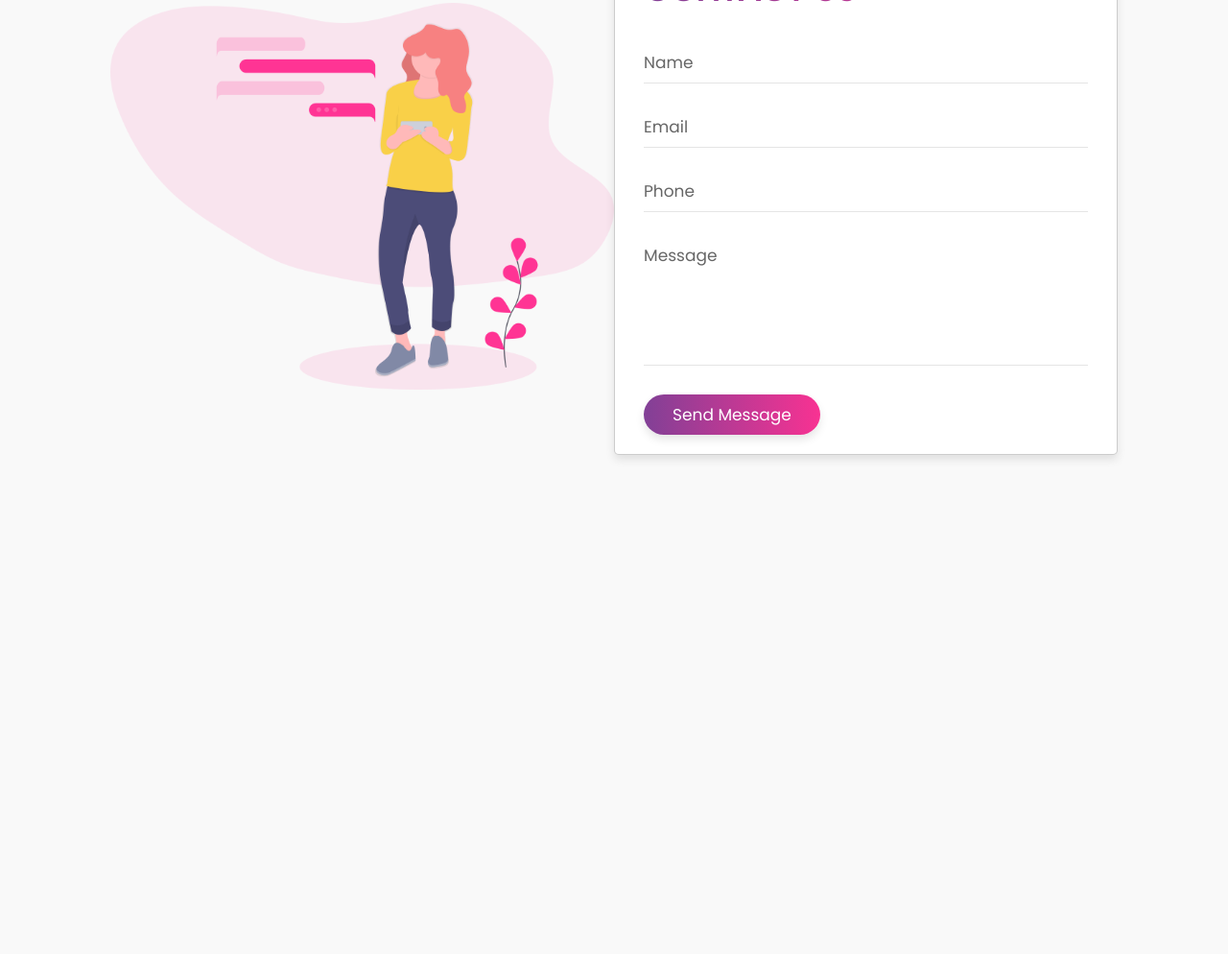
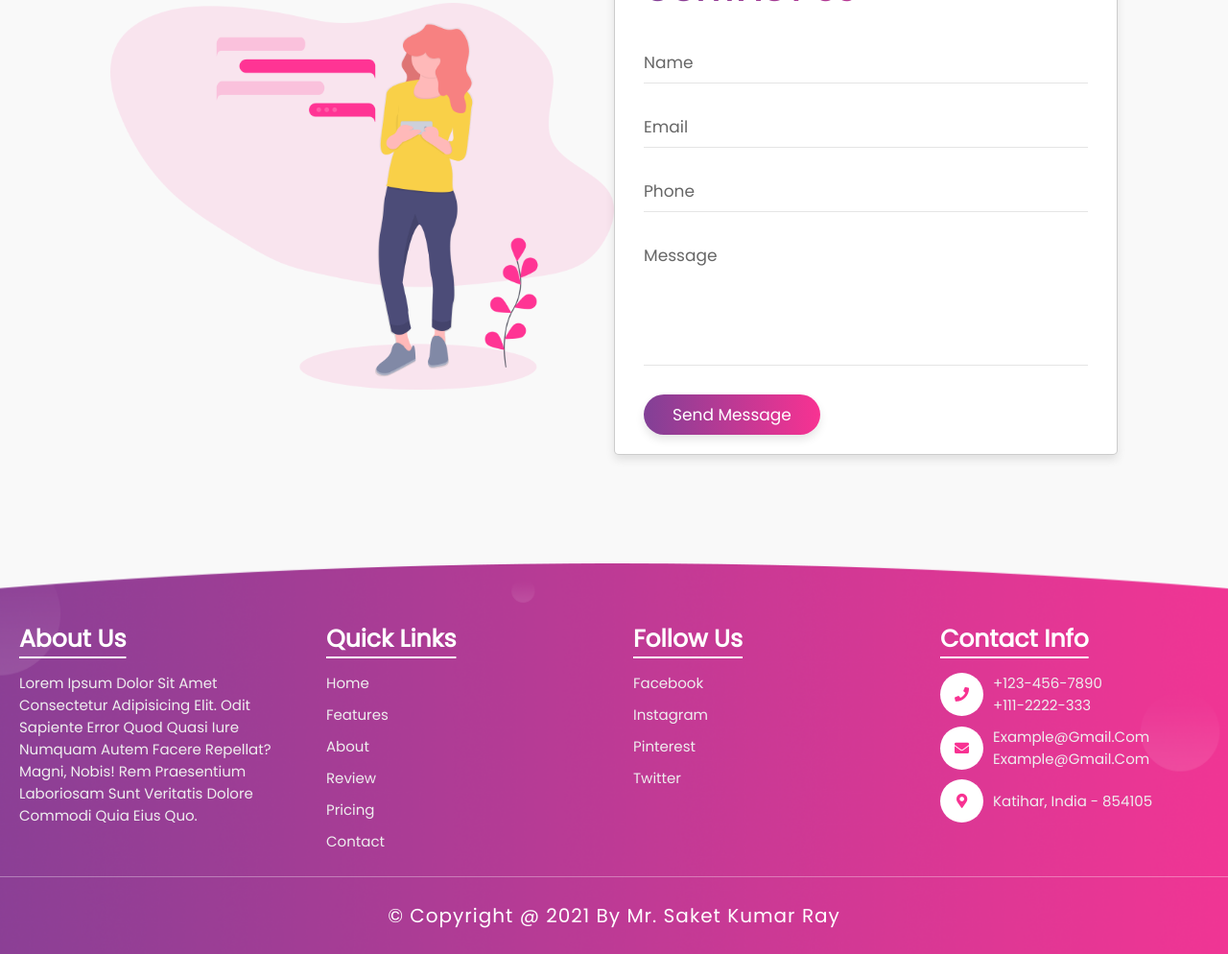
Before and after one commit to Ninja-Saket/Frontendproject1, a plain HTML site: page index.html in a window 1280 px wide. Shown: the part 4548-5542 px from the top of the page at 96% size. Before the commit the page ends 5135 px from the top, so only its background shows below. Drawn offline with Linux system fonts and the light colour scheme.

Commit message:
Footer section finished

```diff
--- a/css/style.css
+++ b/css/style.css
@@ -448,6 +448,76 @@ section {
   color: var(--pink);
 }
 
+.footer {
+  padding-top: 3rem;
+  background: url(../images/footer-bg.png) no-repeat;
+  background-size: cover;
+  background-position: center;
+}
+
+.footer .box-container {
+  display: flex;
+  flex-wrap: wrap;
+}
+
+.footer .box-container .box {
+  flex: 1 1 25rem;
+  margin: 2rem;
+}
+
+.footer .box-container .box h3 {
+  font-size: 2.5rem;
+  padding: 1rem 0;
+  color: #fff;
+  text-decoration: underline;
+  text-underline-offset: 1rem;
+}
+
+.footer .box-container .box p {
+  font-size: 1.5rem;
+  color: #eee;
+  padding: 0.5rem 0;
+}
+
+.footer .box-container .box a {
+  display: block;
+  font-size: 1.5rem;
+  padding: 0.5rem 0;
+  color: #eee;
+}
+
+.footer .box-container .box a:hover {
+  text-decoration: underline;
+}
+
+.footer .box-container .box .info {
+  display: flex;
+  align-items: center;
+}
+
+.footer .box-container .box .info i {
+  margin: 0.5rem 0;
+  margin-right: 1rem;
+  border-radius: 50%;
+  background: #fff;
+  color: var(--pink);
+  font-size: 1.5rem;
+  height: 4.5rem;
+  width: 4.5rem;
+  text-align: center;
+  line-height: 4.5rem;
+}
+
+.footer .credit {
+  font-size: 2rem;
+  font-weight: normal;
+  letter-spacing: 0.1rem;
+  color: #fff;
+  border-top: 0.1rem solid #fff5;
+  padding: 2.5rem 1rem;
+  text-align: center;
+}
+
 @media (max-width: 1200px) {
   html {
     font-size: 50%;
--- a/index.html
+++ b/index.html
@@ -271,5 +271,63 @@
     </section>
 
     <!-- Contact section ends -->
+
+    <!-- Footer section starts -->
+    <div class="footer">
+      <div class="box-container">
+        <div class="box">
+          <h3>about us</h3>
+          <p>
+            Lorem ipsum dolor sit amet consectetur adipisicing elit. Odit
+            sapiente error quod quasi iure numquam autem facere repellat? Magni,
+            nobis! Rem praesentium laboriosam sunt veritatis dolore commodi quia
+            eius quo.
+          </p>
+        </div>
+
+        <div class="box">
+          <h3>quick links</h3>
+          <a href="#">home</a>
+          <a href="#">features</a>
+          <a href="#">about</a>
+          <a href="#">review</a>
+          <a href="#">pricing</a>
+          <a href="#">contact</a>
+        </div>
+
+        <div class="box">
+          <h3>follow us</h3>
+          <a href="#">facebook</a>
+          <a href="#">instagram</a>
+          <a href="#">pinterest</a>
+          <a href="#">twitter</a>
+        </div>
+
+        <div class="box">
+          <h3>contact info</h3>
+          <div class="info">
+            <i class="fas fa-phone"></i>
+            <p>
+              +123-456-7890 <br />
+              +111-2222-333
+            </p>
+          </div>
+          <div class="info">
+            <i class="fas fa-envelope"></i>
+            <p>
+              example@gmail.com <br />
+              example@gmail.com
+            </p>
+          </div>
+          <div class="info">
+            <i class="fas fa-map-marker-alt"></i>
+            <p>katihar, india - 854105</p>
+          </div>
+        </div>
+      </div>
+      <h1 class="credit">&copy; copyright @ 2021 by mr. saket kumar ray</h1>
+    </div>
+
+    <!-- Footer section ends -->
   </body>
 </html>
```
